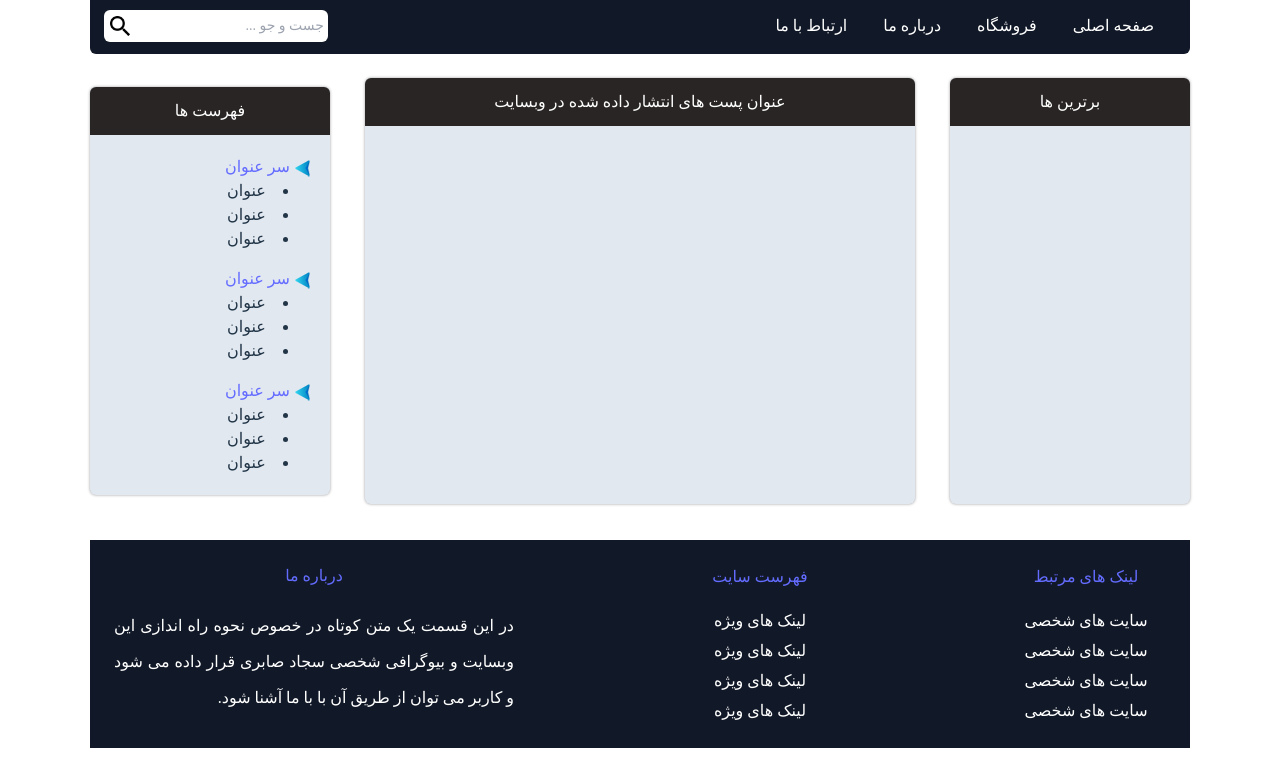
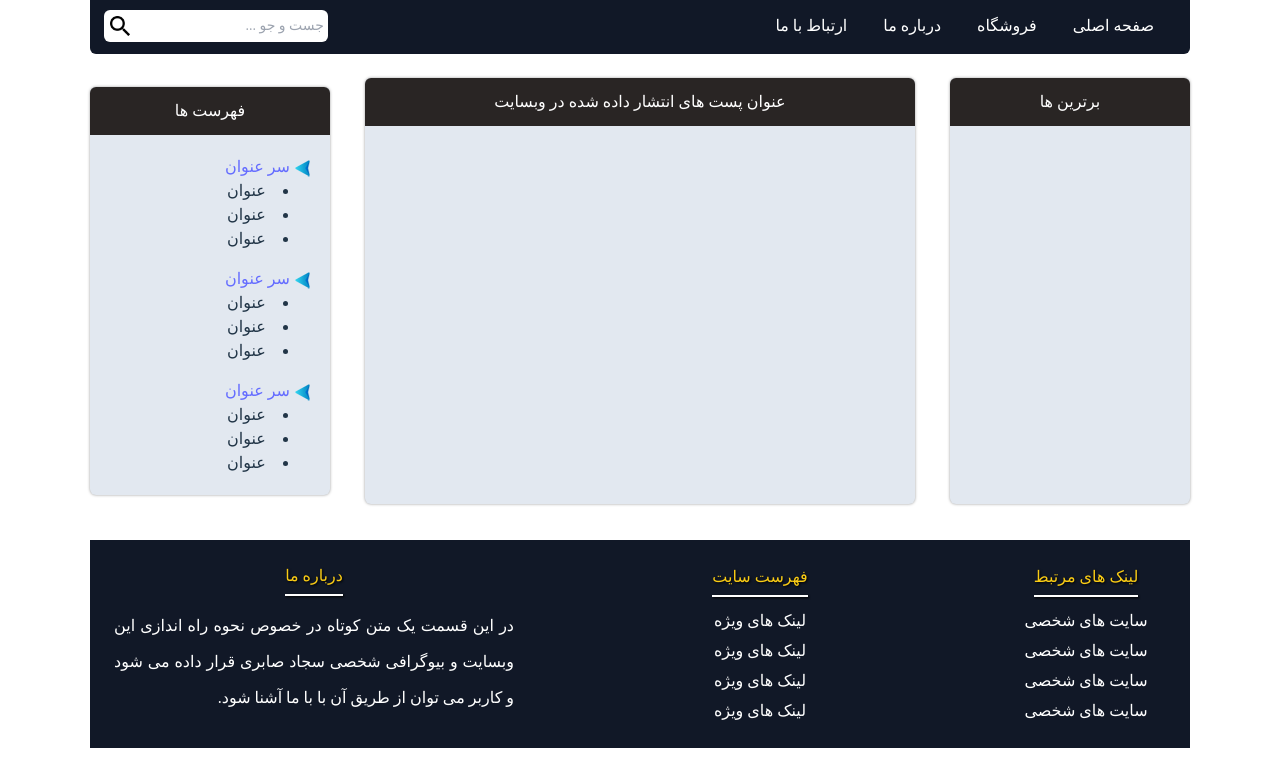
Before and after one commit to sajjadsaberi/Persona-lWebsite-By-ReactJS-and-Tailwind, a React (Vite) app: page / in a window 1280 px wide. Shown: the part 370-1150 px from the top of the page. Built offline with nearby package versions, Linux system fonts and the light colour scheme.

Commit message:
completed footer and finally commit to footer

```diff
--- a/src/components/footer.jsx
+++ b/src/components/footer.jsx
@@ -6,7 +6,7 @@ function Footers() {
         <>
         <footer className='flex justify-between items-center flex-row w-full h-auto bg-gray-900 mt-9 p-6 font-Iran text-white rtl'>
             <div className='w-40'>
-                <a href="#">لینک های مرتبط</a>
+                <a href="#" className='text-yellow-400 border-b-2 border-white pb-2.5 drop-shadow-dx10'>لینک های مرتبط</a>
                 <ul className='mt-3.5'>
                     <li className='pt-1.5'>سایت های شخصی</li>
                     <li className='pt-1.5'>سایت های شخصی</li>
@@ -15,7 +15,7 @@ function Footers() {
                 </ul>
             </div>
             <div className='w-40'>
-                <a href='#'>فهرست سایت</a>
+                <a href='#' className='text-yellow-400 border-b-2 border-white pb-2.5 drop-shadow-dx10'>فهرست سایت</a>
                 <ul className='mt-3.5'>
                     <li className='pt-1.5'>لینک های ویژه</li>
                     <li className='pt-1.5'>لینک های ویژه</li>
@@ -24,7 +24,7 @@ function Footers() {
                 </ul>
             </div>
             <div className='w-350xl h-40'>
-                <a href='#'>درباره ما</a>
+                <a href='#' className='text-yellow-400 border-b-2 border-white pb-2.5 drop-shadow-dx10'>درباره ما</a>
                 <p className='text-justify mt-5 leading-9'>
                     در این قسمت یک متن کوتاه در خصوص نحوه راه اندازی این وبسایت و بیوگرافی شخصی سجاد صابری قرار داده می شود و کاربر می توان از طریق آن با با ما آشنا شود.
                 </p>
```
